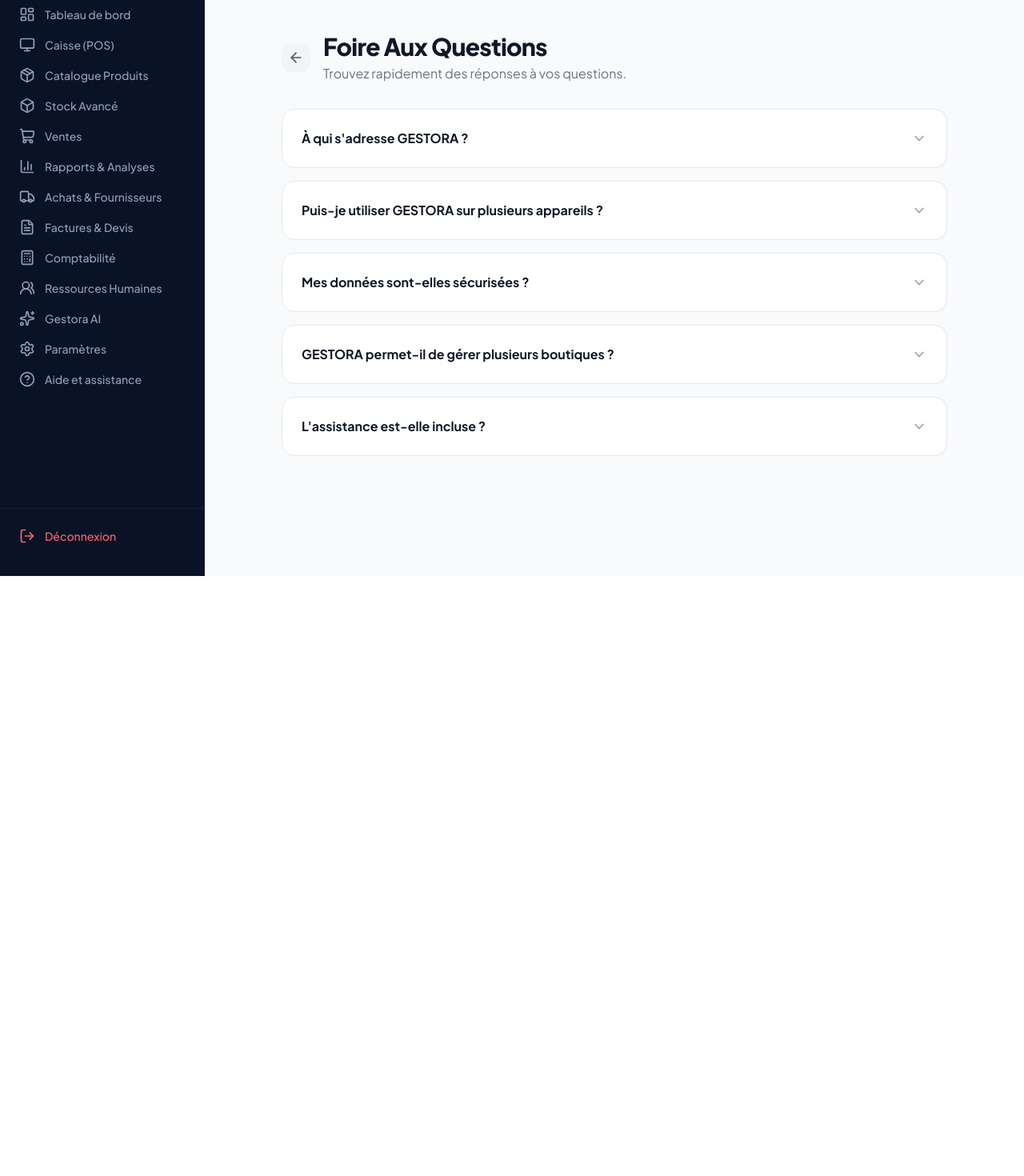
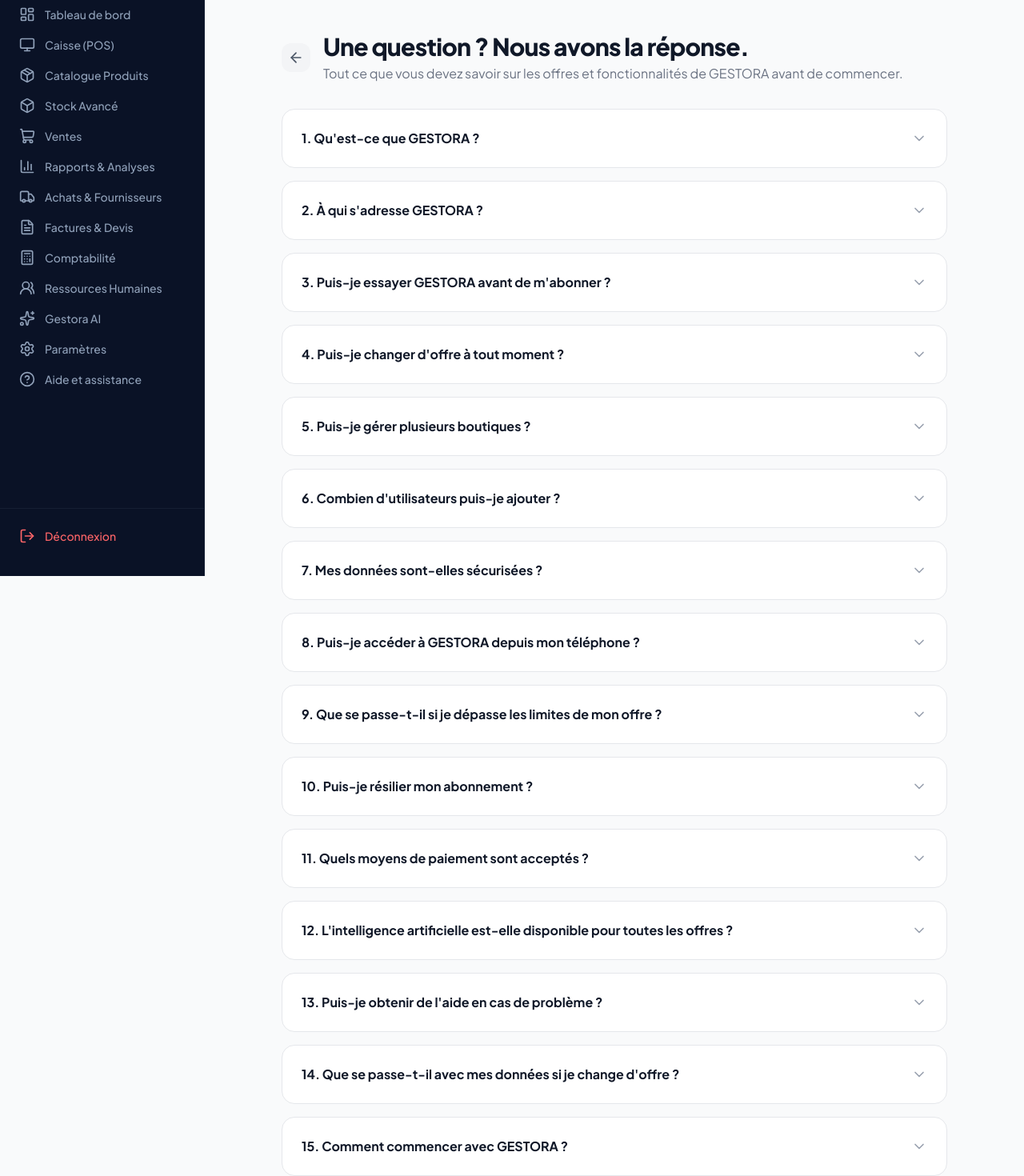
Before and after one commit to senethialy6840-beep/GESTORA, a Next.js app: page /dashboard/support/faq in a window 1280 px wide. Shown: the part 80-1550 px from the top of the page at 80% size. Before the commit the page ends 800 px from the top, so only its background shows below. Built offline with nearby package versions, Linux system fonts and the light colour scheme; no server answers.

Commit message:
Update FAQ on landing page and dashboard

```diff
--- a/app/dashboard/support/faq/page.tsx
+++ b/app/dashboard/support/faq/page.tsx
@@ -30,31 +30,71 @@
           <ArrowLeft className="w-5 h-5" />
         </Link>
         <div>
-          <h1 className="text-3xl font-black text-gray-900 dark:text-white tracking-tight">Foire Aux Questions</h1>
-          <p className="text-gray-500 dark:text-slate-400 mt-1">Trouvez rapidement des réponses à vos questions.</p>
+          <h1 className="text-3xl font-black text-gray-900 dark:text-white tracking-tight">Une question ? Nous avons la réponse.</h1>
+          <p className="text-gray-500 dark:text-slate-400 mt-1">Tout ce que vous devez savoir sur les offres et fonctionnalités de GESTORA avant de commencer.</p>
         </div>
       </div>
 
       <div className="space-y-4">
         <FaqItem
-          question="À qui s'adresse GESTORA ?"
-          answer="GESTORA est conçu pour les PME, commerces, supermarchés, pharmacies, restaurants, boutiques, distributeurs, quincailleries et toute entreprise souhaitant centraliser sa gestion."
+          question="1. Qu'est-ce que GESTORA ?"
+          answer="GESTORA est une plateforme ERP qui permet de gérer vos ventes, stocks, produits, clients, achats et autres opérations depuis un seul endroit."
         />
         <FaqItem
-          question="Puis-je utiliser GESTORA sur plusieurs appareils ?"
-          answer="Oui. GESTORA est accessible depuis un ordinateur, une tablette ou un smartphone, avec une interface entièrement responsive."
+          question="2. À qui s'adresse GESTORA ?"
+          answer="GESTORA est conçu pour les petits commerces, boutiques, PME et entreprises ayant plusieurs points de vente."
         />
         <FaqItem
-          question="Mes données sont-elles sécurisées ?"
-          answer="Oui. Toutes vos données sont protégées par un chiffrement avancé, des sauvegardes automatiques et un système de gestion des rôles et permissions."
+          question="3. Puis-je essayer GESTORA avant de m'abonner ?"
+          answer="Oui, vous pouvez créer un compte et découvrir la plateforme avant de choisir l'offre adaptée à votre entreprise."
         />
         <FaqItem
-          question="GESTORA permet-il de gérer plusieurs boutiques ?"
-          answer="Oui. Vous pouvez gérer plusieurs boutiques, magasins ou entrepôts depuis un seul compte et suivre leurs performances en temps réel."
+          question="4. Puis-je changer d'offre à tout moment ?"
+          answer="Oui. Vous pouvez passer à une offre supérieure ou modifier votre abonnement selon l'évolution de vos besoins."
         />
         <FaqItem
-          question="L'assistance est-elle incluse ?"
-          answer="Oui. Notre équipe vous accompagne lors de la prise en main et reste disponible pour répondre à vos questions via différents canaux de support."
+          question="5. Puis-je gérer plusieurs boutiques ?"
+          answer="Oui. L'offre Starter permet de gérer 1 boutique, Business jusqu'à 3 boutiques et Entreprise un nombre illimité de boutiques."
+        />
+        <FaqItem
+          question="6. Combien d'utilisateurs puis-je ajouter ?"
+          answer="Cela dépend de votre offre : Starter (1 utilisateur), Business (jusqu'à 5 utilisateurs), Entreprise (utilisateurs illimités)."
+        />
+        <FaqItem
+          question="7. Mes données sont-elles sécurisées ?"
+          answer="GESTORA met en place des mesures de sécurité pour protéger les données de votre entreprise et contrôler les accès des utilisateurs."
+        />
+        <FaqItem
+          question="8. Puis-je accéder à GESTORA depuis mon téléphone ?"
+          answer="Oui. GESTORA est conçu pour fonctionner sur ordinateur, tablette et smartphone."
+        />
+        <FaqItem
+          question="9. Que se passe-t-il si je dépasse les limites de mon offre ?"
+          answer="Vous serez invité à passer à une offre supérieure afin de continuer à utiliser les fonctionnalités ou capacités supplémentaires."
+        />
+        <FaqItem
+          question="10. Puis-je résilier mon abonnement ?"
+          answer="Oui. Vous pouvez demander l'arrêt ou la modification de votre abonnement selon les conditions applicables à votre formule."
+        />
+        <FaqItem
+          question="11. Quels moyens de paiement sont acceptés ?"
+          answer="Les moyens de paiement disponibles sont affichés au moment du paiement et peuvent varier selon votre pays et votre mode d'abonnement."
+        />
+        <FaqItem
+          question="12. L'intelligence artificielle est-elle disponible pour toutes les offres ?"
+          answer="L'assistant intelligent YEYA AI est inclus dans l'offre Entreprise."
+        />
+        <FaqItem
+          question="13. Puis-je obtenir de l'aide en cas de problème ?"
+          answer="Oui. GESTORA propose une assistance pour accompagner les utilisateurs dans l'utilisation de la plateforme."
+        />
+        <FaqItem
+          question="14. Que se passe-t-il avec mes données si je change d'offre ?"
+          answer="Vos données restent associées à votre entreprise. Le changement d'offre modifie principalement les fonctionnalités et limites disponibles."
+        />
+        <FaqItem
+          question="15. Comment commencer avec GESTORA ?"
+          answer="Créez votre compte, configurez votre entreprise et choisissez l'offre adaptée à vos besoins pour commencer à gérer votre activité."
         />
       </div>
     </div>
--- a/app/page.tsx
+++ b/app/page.tsx
@@ -643,29 +643,73 @@
         <div className="max-w-4xl mx-auto px-6">
           <div className="text-center mb-16">
             <h2 className="text-3xl md:text-5xl font-extrabold text-gray-900 dark:text-white tracking-tight mb-4">
-              Foire aux questions
+              Une question ? Nous avons la réponse.
             </h2>
             <p className="text-lg text-gray-500 dark:text-gray-400 font-medium">
-              Tout ce que vous devez savoir sur GESTORA.
+              Tout ce que vous devez savoir sur les offres et fonctionnalités de GESTORA avant de commencer.
             </p>
           </div>
 
           <div className="space-y-4">
             <FaqItem
-              question="GESTORA est-il adapté à mon secteur d'activité ?"
-              answer="Absolument. Que vous gériez une boutique de vêtements, une quincaillerie, un supermarché ou une pharmacie, GESTORA s'adapte à vos besoins avec des modules flexibles pour la gestion des stocks, ventes et employés."
+              question="1. Qu'est-ce que GESTORA ?"
+              answer="GESTORA est une plateforme ERP qui permet de gérer vos ventes, stocks, produits, clients, achats et autres opérations depuis un seul endroit."
             />
             <FaqItem
-              question="Mes données sont-elles en sécurité ?"
-              answer="La sécurité est notre priorité absolue. Vos données sont hébergées sur des serveurs hautement sécurisés (AWS) avec un chiffrement de bout en bout et des sauvegardes automatiques régulières."
+              question="2. À qui s'adresse GESTORA ?"
+              answer="GESTORA est conçu pour les petits commerces, boutiques, PME et entreprises ayant plusieurs points de vente."
             />
             <FaqItem
-              question="Puis-je utiliser GESTORA sur mon téléphone ?"
-              answer="Oui, GESTORA est 100% responsive. Vous pouvez y accéder depuis n'importe quel appareil (ordinateur, tablette, smartphone) avec une simple connexion internet."
+              question="3. Puis-je essayer GESTORA avant de m'abonner ?"
+              answer="Oui, vous pouvez créer un compte et découvrir la plateforme avant de choisir l'offre adaptée à votre entreprise."
             />
             <FaqItem
-              question="Que se passe-t-il après la période d'essai ?"
-              answer="À la fin de vos 14 jours d'essai gratuit, vous pourrez choisir le plan qui correspond le mieux à la taille de votre entreprise pour continuer à profiter de toutes nos fonctionnalités."
+              question="4. Puis-je changer d'offre à tout moment ?"
+              answer="Oui. Vous pouvez passer à une offre supérieure ou modifier votre abonnement selon l'évolution de vos besoins."
+            />
+            <FaqItem
+              question="5. Puis-je gérer plusieurs boutiques ?"
+              answer="Oui. L'offre Starter permet de gérer 1 boutique, Business jusqu'à 3 boutiques et Entreprise un nombre illimité de boutiques."
+            />
+            <FaqItem
+              question="6. Combien d'utilisateurs puis-je ajouter ?"
+              answer="Cela dépend de votre offre : Starter (1 utilisateur), Business (jusqu'à 5 utilisateurs), Entreprise (utilisateurs illimités)."
+            />
+            <FaqItem
+              question="7. Mes données sont-elles sécurisées ?"
+              answer="GESTORA met en place des mesures de sécurité pour protéger les données de votre entreprise et contrôler les accès des utilisateurs."
+            />
+            <FaqItem
+              question="8. Puis-je accéder à GESTORA depuis mon téléphone ?"
+              answer="Oui. GESTORA est conçu pour fonctionner sur ordinateur, tablette et smartphone."
+            />
+            <FaqItem
+              question="9. Que se passe-t-il si je dépasse les limites de mon offre ?"
+              answer="Vous serez invité à passer à une offre supérieure afin de continuer à utiliser les fonctionnalités ou capacités supplémentaires."
+            />
+            <FaqItem
+              question="10. Puis-je résilier mon abonnement ?"
+              answer="Oui. Vous pouvez demander l'arrêt ou la modification de votre abonnement selon les conditions applicables à votre formule."
+            />
+            <FaqItem
+              question="11. Quels moyens de paiement sont acceptés ?"
+              answer="Les moyens de paiement disponibles sont affichés au moment du paiement et peuvent varier selon votre pays et votre mode d'abonnement."
+            />
+            <FaqItem
+              question="12. L'intelligence artificielle est-elle disponible pour toutes les offres ?"
+              answer="L'assistant intelligent YEYA AI est inclus dans l'offre Entreprise."
+            />
+            <FaqItem
+              question="13. Puis-je obtenir de l'aide en cas de problème ?"
+              answer="Oui. GESTORA propose une assistance pour accompagner les utilisateurs dans l'utilisation de la plateforme."
+            />
+            <FaqItem
+              question="14. Que se passe-t-il avec mes données si je change d'offre ?"
+              answer="Vos données restent associées à votre entreprise. Le changement d'offre modifie principalement les fonctionnalités et limites disponibles."
+            />
+            <FaqItem
+              question="15. Comment commencer avec GESTORA ?"
+              answer="Créez votre compte, configurez votre entreprise et choisissez l'offre adaptée à vos besoins pour commencer à gérer votre activité."
             />
           </div>
         </div>
```
